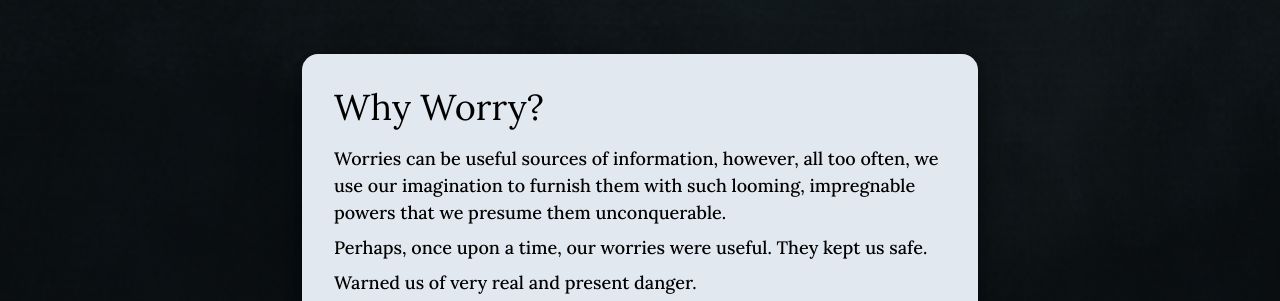
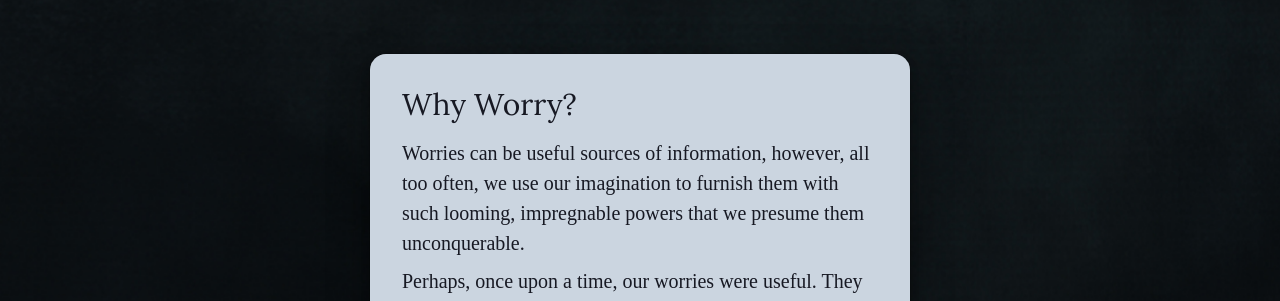
Before and after one commit to HannahBeattie/myWorryMonsterSite, a Next.js app: page / in a window 1280 px wide. Shown: the part 2475-2776 px from the top of the page. Built offline with nearby package versions, Linux system fonts and the light colour scheme; a web font is replaced by a local one.

Commit message:
tweak scale for larger screens

```diff
--- a/public/components/landing/Disclosure.js
+++ b/public/components/landing/Disclosure.js
@@ -23,25 +23,36 @@ function Disclosure({ title, children, props, intro, more }) {
 		<>
 			<VStack px={{ base: 4, lg: 20 }}>
 				<Container
-					bg={'gray.200'}
-					py={4}
+					py={{ base: 2, md: 4 }}
+					bg={'gray.300'}
 					borderRadius={'2xl'}
 					shadow={'dark-lg'}
-					fontFamily={'Lora'}
+					color={'white'}
+					fontFamily={'ariel'}
 					fontWeight={'500'}
-					fontSize={'lg'}
+					fontSize={{ base: 'lg', sm: 'lg' }}
 				>
 					<Container>
-						<Heading color={'black'} py={4} fontFamily={'Lora'} fontWeight={'400'}>
+						<Heading
+							py={{ base: 2, sm: 4 }}
+							color={'gray.900'}
+							fontFamily={'Lora'}
+							fontWeight={'200'}
+							fontSize={{ base: 'xl', sm: '3xl' }}
+						>
 							{title}
 						</Heading>
-						<VStack {...vstackProps} color={'black'}>
+						<VStack {...vstackProps} color={'gray.900'} fontSize={{ sm: 'xl' }}>
 							{children}
 						</VStack>
 					</Container>
-
-					<Container pb={4}>
-						<VStack {...disclosureProps} {...vstackProps} color={'black'}>
+					<Container mt={{ base: 4 }}>
+						<VStack
+							{...disclosureProps}
+							{...vstackProps}
+							color={'gray.900'}
+							fontSize={{ sm: 'xl' }}
+						>
 							{more}
 						</VStack>
 					</Container>
@@ -55,7 +66,7 @@ function Disclosure({ title, children, props, intro, more }) {
 							borderRadius={200}
 							h={{ base: 6, lg: 10 }}
 							size={'4xl'}
-							_hover={{ bg: 'cyan.800' }}
+							_hover={{ bg: 'gray.700' }}
 							onClick={() => {
 								console.log('disclosure is', disclosureProps)
 							}}
--- a/public/components/landing/LndImg.js
+++ b/public/components/landing/LndImg.js
@@ -23,7 +23,7 @@ function LndImg() {
 	return (
 		<Appear>
 			<VStack
-				pt={{ base: 6, md: 8, lg: 0 }}
+				pt={{ base: 6, sm: 10, lg: 0, xl: 14 }}
 				px={{ lg: 10 }}
 				minH={'100vh'}
 				justify={'center'}
--- a/public/components/landing/Subtitle.js
+++ b/public/components/landing/Subtitle.js
@@ -12,7 +12,7 @@ function Subtitle() {
 			direction={{ base: 'column', sm: 'row', md: 'column' }}
 			alignItems={{ base: 'stretch', sm: 'center', lg: 'stretch' }}
 			justify={{ base: 'center', sm: 'center', lg: 'center' }}
-			spacing={-2}
+			spacing={{ base: -2, sm: 2, md: -2 }}
 			pt={{ base: 2 }}
 		>
 			<Text {...props}>The perfect pet</Text>
--- a/public/components/landing/Title.js
+++ b/public/components/landing/Title.js
@@ -4,9 +4,10 @@ import React from 'react'
 function Title() {
 	return (
 		<Heading
-			fontSize={{ base: '4xl', sm: '5xl', md: '7xl', lg: '8xl', xl: '9xl' }}
+			fontSize={{ base: '4xl', sm: '6xl', md: '8xl' }}
 			lineHeight={0.8}
-			px={{ base: 6 }}
+			px={{ base: 6, lg: 0 }}
+			pr={{ lg: 4, xl: 0 }}
 			textAlign={{ base: 'center', lg: 'start' }}
 		>
 			My pet Worry Monster
--- a/public/components/nav/HorizontalHide.js
+++ b/public/components/nav/HorizontalHide.js
@@ -21,7 +21,7 @@ export default function HorizontalHide() {
 				bg={'transparent'}
 				position={'fixed'}
 				top={{ base: 2, md: 4 }}
-				right={6}
+				right={{ base: 6, sm: 2 }}
 				borderRadius={200}
 				_hover={{ bg: 'transparent' }}
 			>
```
Also changed, not shown: 1 other file (tests, documents, lock files or other folders).
